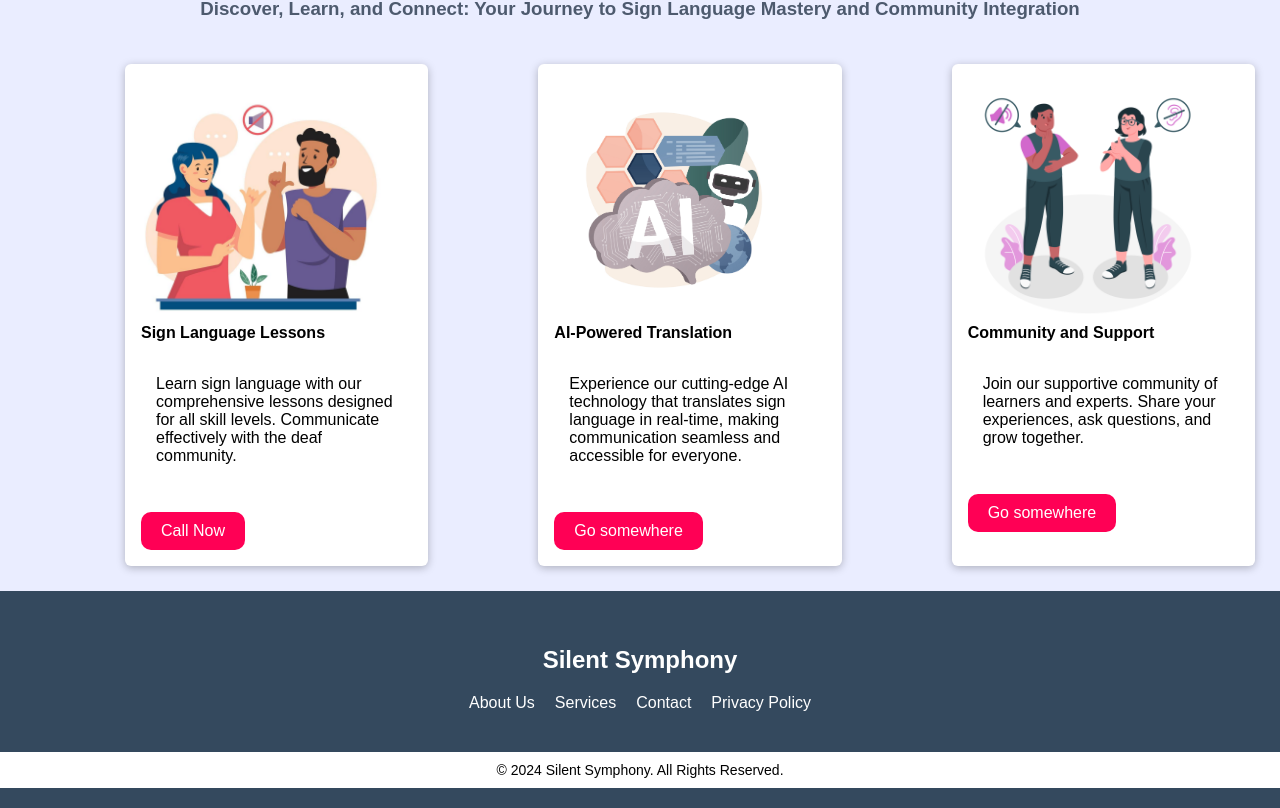
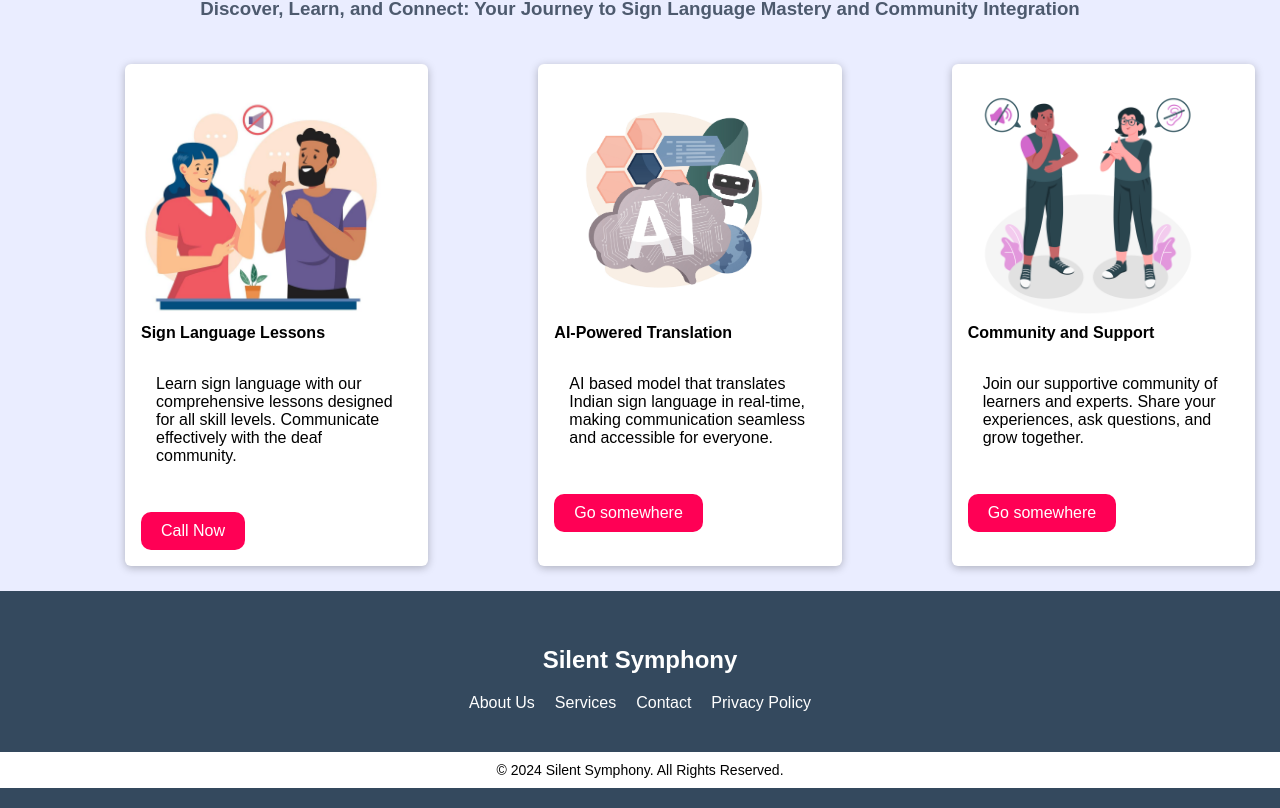
Before and after one commit to arshbhushan/Silent-Symphony, a React (Create React App) app in the folder finger-spelling-frontend/: page / in a window 1280 px wide. Shown: the part 1505-2313 px from the top of the page. Built offline with nearby package versions, Linux system fonts and the light colour scheme; a web font is replaced by a local one.

Commit message:
feature component adjustments.

```diff
--- a/finger-spelling-frontend/src/shared/components/UIElements/NewCard.jsx
+++ b/finger-spelling-frontend/src/shared/components/UIElements/NewCard.jsx
@@ -41,7 +41,7 @@ function NewCard() {
               <Card.Title><b>AI-Powered Translation</b></Card.Title>
               <br />
               <Card.Text>
-                Experience our cutting-edge AI technology that translates sign language in real-time,
+                AI based model that translates Indian sign language in real-time,
                 making communication seamless and accessible for everyone.
               </Card.Text>
               <Button className="custom-button">Go somewhere</Button>
```
